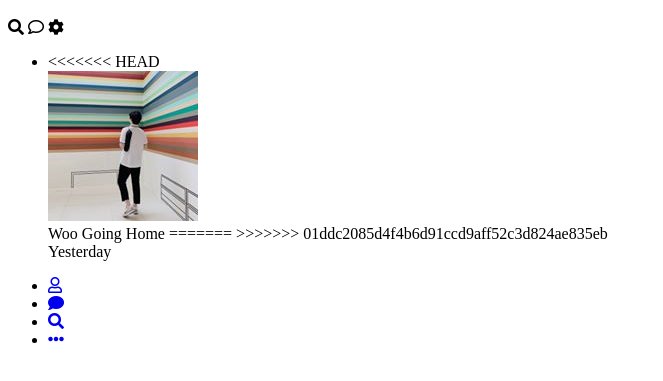
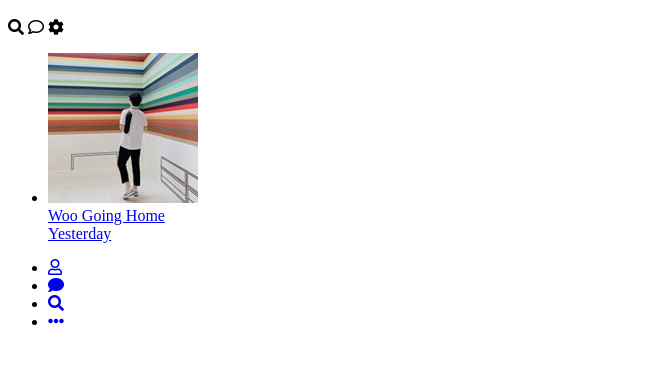
Before and after one commit to woojoung/kakao-clone-v2, a plain HTML site: page index.html in a window 1280 px wide. Shown: the part 105-486 px from the top of the page, without its empty margins (0-663 px from the left). Drawn offline with Linux system fonts and the light colour scheme.

Commit message:
update index.html

```diff
--- a/index.html
+++ b/index.html
@@ -43,14 +43,12 @@
     <main class="chats">
       <ul class="chats__list">
         <li class="chats__chat chat">
-<<<<<<< HEAD
+          <a href="./chat.html">
             <div class="chat__column">
               <img class="chat__avartar g-avartar" src="/images/avatar.jpg" />
               <div class="chat__content">
                 <span class="chat__username">Woo</span>
                 <span class="chat__preview">Going Home</span>
-=======
->>>>>>> 01ddc2085d4f4b6d91ccd9aff52c3d824ae835eb
               </div>
               <div class="chat__column">
                 <span class="chat__timestamp">Yesterday</span>
```
Also changed, not shown: chat.html (+1 -1 lines). Lines whose indentation alone changed are shown as unchanged.
